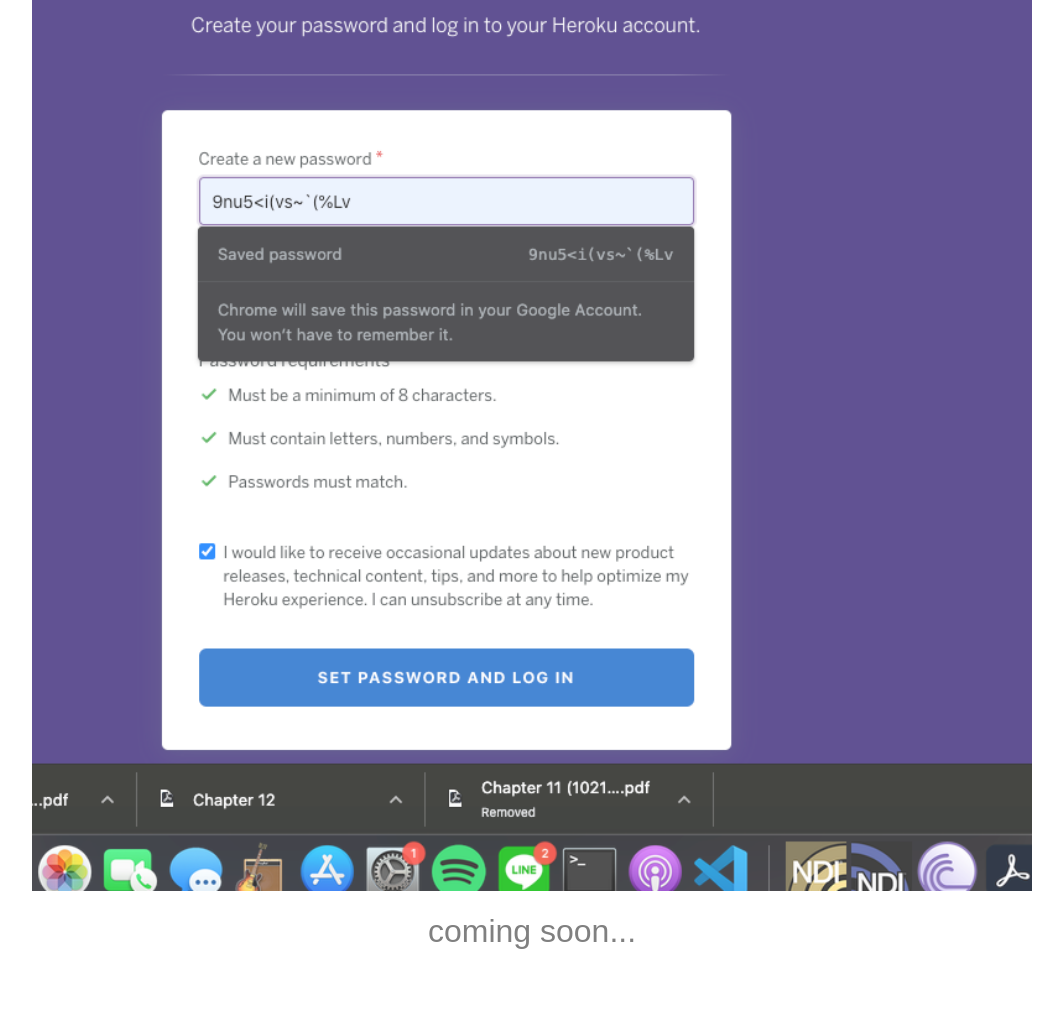
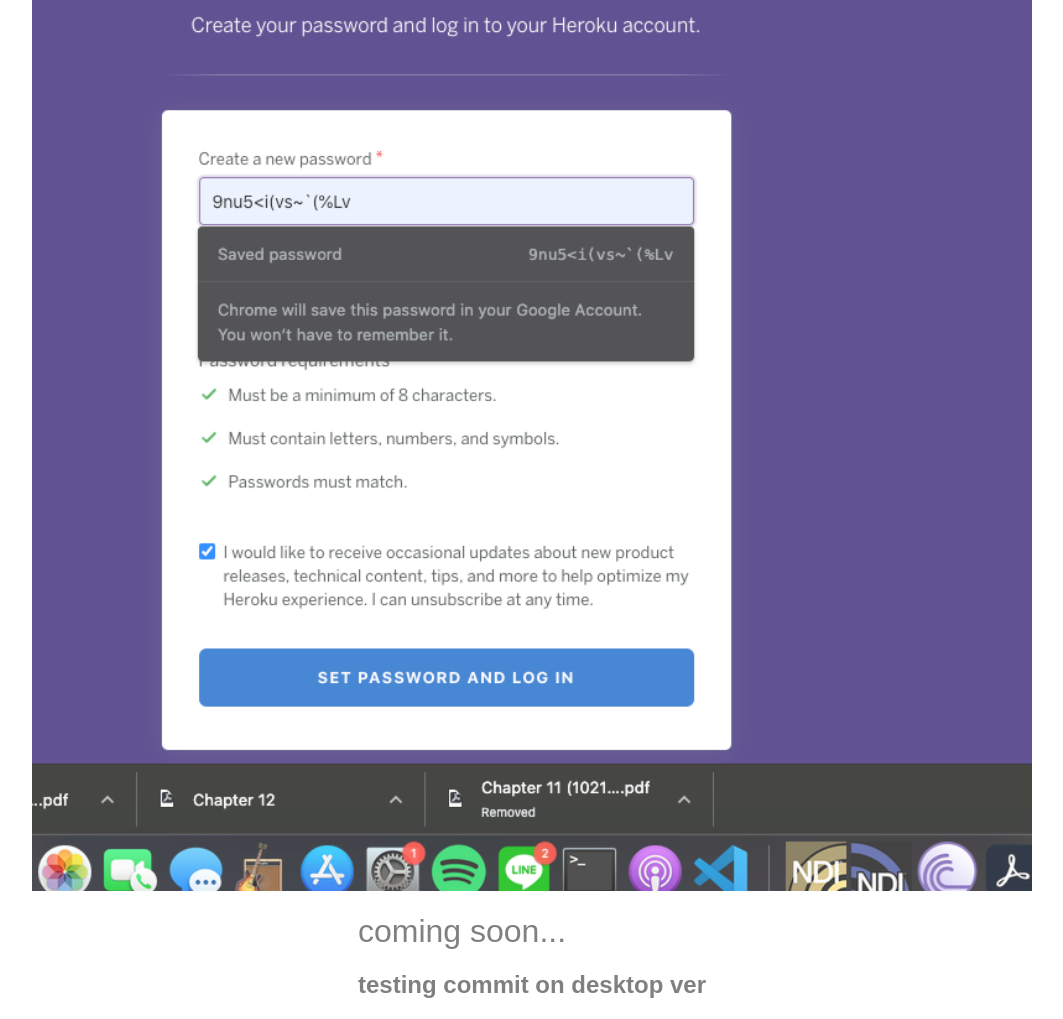
Before and after one commit to SuzukiRyuichiro/git-101, a plain HTML site: page index.html in a window 1280 px wide. Shown: the whole page, without its empty margins (108-1171 px from the left). Before the commit the page ends 971 px from the top, so only its background shows below. Drawn offline with Linux system fonts and the light colour scheme.

Commit message:
testing git commit fro desktop
test test test

```diff
--- a/index.html
+++ b/index.html
@@ -9,6 +9,7 @@
 		<img id="pic" src="tes.png">
 		<div class="coming">
 			<h1>coming soon...</h1>
+			<h2>testing commit on desktop ver</h2>
 		</div>
 	</div>
 </body>
```
